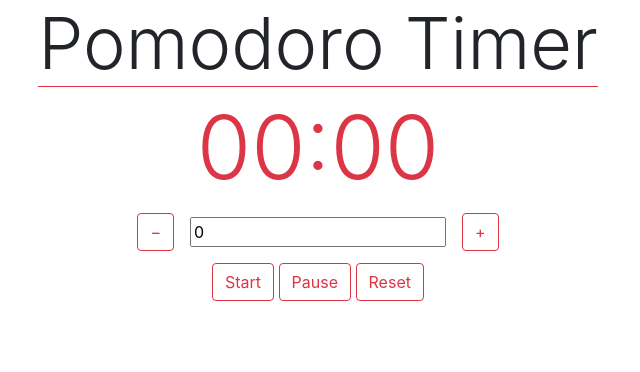
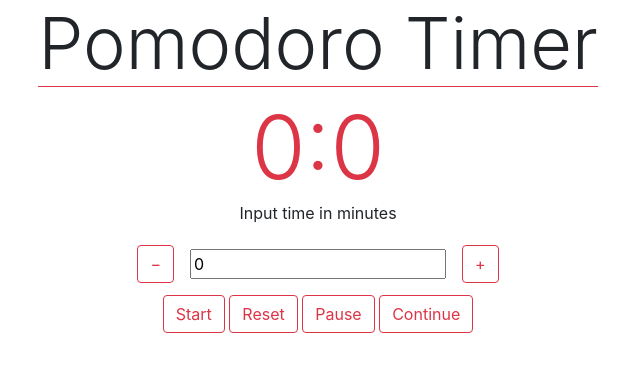
Before and after one commit to wi-fighters/16-browser-fetch-promises-peteco83, a plain HTML site: page index.html in a window 1280 px wide. Shown: the whole page, without its empty margins (322-962 px from the left). Drawn offline with nearby package versions, Linux system fonts and the light colour scheme.

Commit message:
Remove double numbers

```diff
--- a/index.html
+++ b/index.html
@@ -13,9 +13,10 @@
 <body class="d-flex flex-column align-items-center justify-content-center">
     <h1 class="border-bottom border-danger display-3">Pomodoro Timer</h1>
     <section id="timer" class="timer text-danger display-2">
-        <span class="mins">00</span><span>:</span><span class="secs">00</span>
+        <span class="mins">0</span><span>:</span><span class="secs">0</span>
     </section>
 
+    <label for="time-session">Input time in minutes</label>
     <section id="session" class="d-flex flex-row justify-content-around align-items-center">
         <button id="btn-minus" class=" btn btn-outline-danger">&minus;</button>
         <input type="number" id="time" class="session__time m-3 w-100" value="0">
@@ -24,8 +25,9 @@
 
     <section class="buttons">
     <button id="btn-start" class="btn btn-outline-danger">Start</button>
+    <button id="btn-reset" class="btn btn-outline-danger">Reset</button>
     <button id="btn-pause" class="btn btn-outline-danger">Pause</button>
-    <button id="btn-reset" class="btn btn-outline-danger">Reset</button>
+    <button id="btn-continue" class="btn btn-outline-danger">Continue</button>
 
 
 </section>
```
